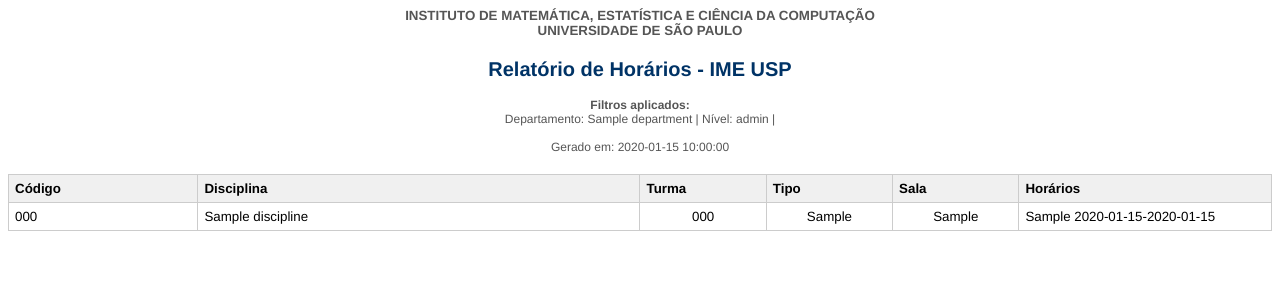
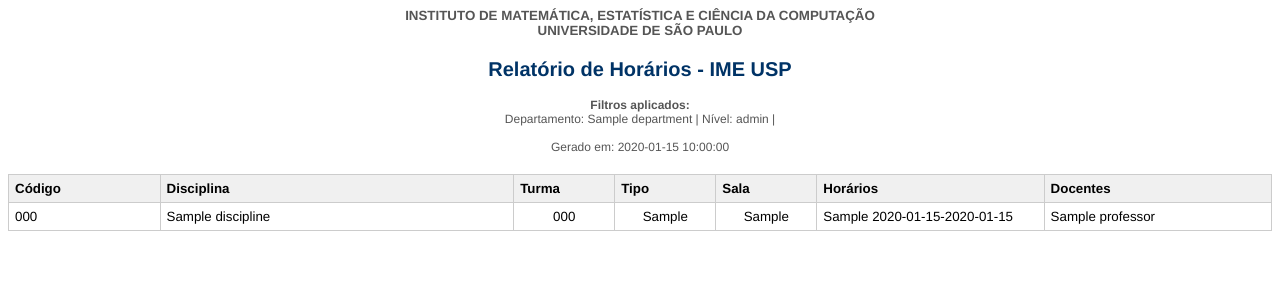
Before and after one commit to luiscarlosdesouza/horarios, a Flask app: template templates/pdf_report.html in a window 1280 px wide. Shown: the top 300 px of the page. Run offline with Flask 3, Linux system fonts and the light colour scheme; tables that the repository leaves empty hold one stand-in row (values such as "Sample post"); the template is opened without the code that fills it: values that come from a table or form of the project are taken from there, most other values are stand-ins (such as "Sample title", 1, 10 or a date in 2020).

Commit message:
Feat: Add Professors column to PDF report

```diff
--- a/templates/pdf_report.html
+++ b/templates/pdf_report.html
@@ -91,12 +91,13 @@
         <table>
             <thead>
                 <tr>
-                    <th width="15%">Código</th>
-                    <th width="35%">Disciplina</th>
-                    <th width="10%">Turma</th>
-                    <th width="10%">Tipo</th>
-                    <th width="10%">Sala</th>
-                    <th width="20%">Horários</th>
+                    <th width="12%">Código</th>
+                    <th width="28%">Disciplina</th>
+                    <th width="8%">Turma</th>
+                    <th width="8%">Tipo</th>
+                    <th width="8%">Sala</th>
+                    <th width="18%">Horários</th>
+                    <th width="18%">Docentes</th>
                 </tr>
             </thead>
             <tbody>
@@ -112,6 +113,11 @@
                         {{ s.day }} {{ s.start_time }}-{{ s.end_time }}<br>
                         {% endfor %}
                     </td>
+                    <td>
+                        {% for cp in c.professors %}
+                        {{ cp.professor.name }}<br>
+                        {% endfor %}
+                    </td>
                 </tr>
                 {% else %}
                 <tr>
```
